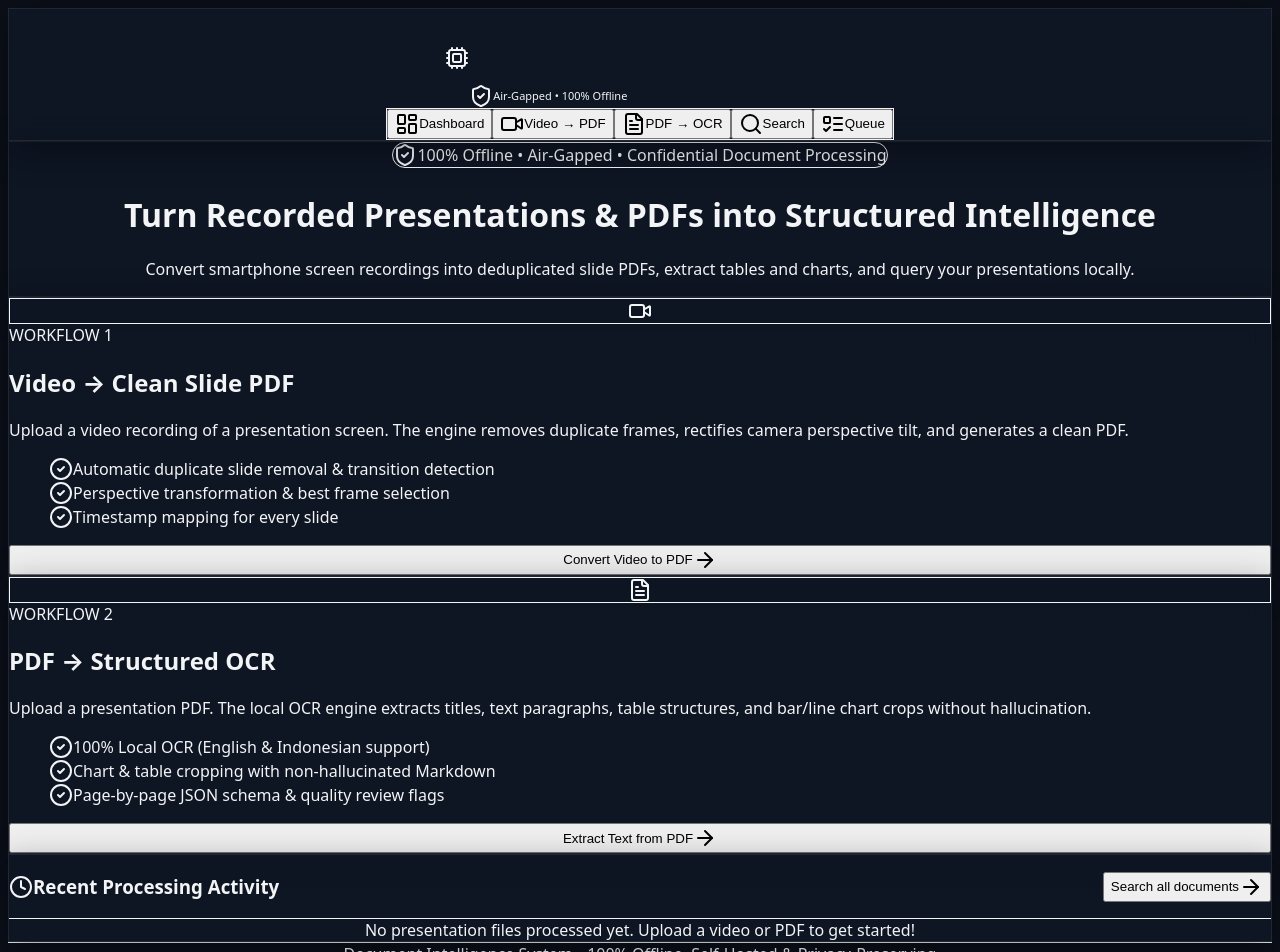
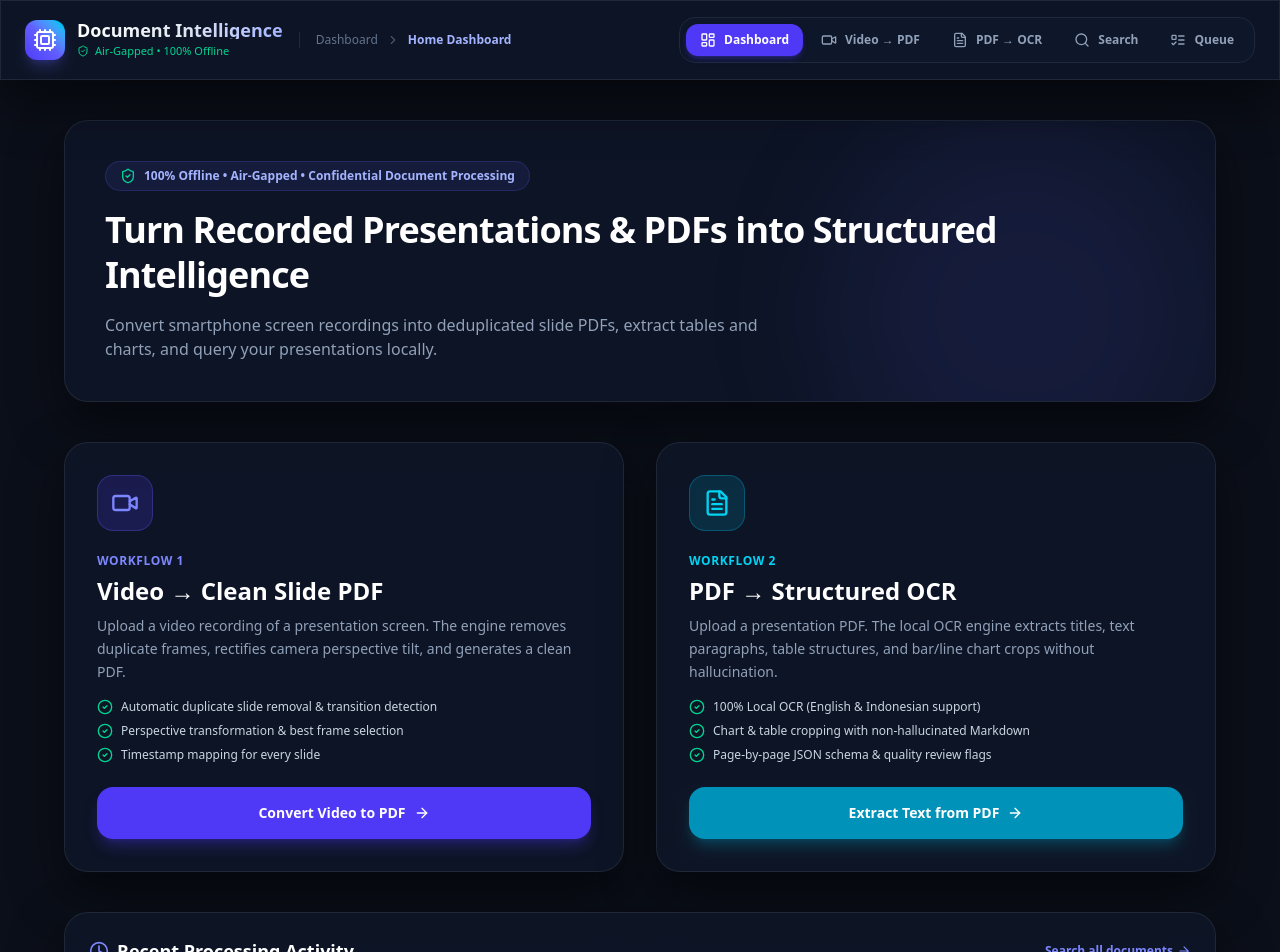
Before and after one commit to lafatha/TranscribeAI, a Next.js app in the folder frontend/: page / in a window 1280 px wide. Shown: the top 952 px of the page. Built offline with nearby package versions, Linux system fonts and the light colour scheme; no server answers.

Commit message:
fix(ui): resolve Tailwind CSS v4 styling directive and enhance dark mode glassmorphism UI

```diff
--- a/frontend/src/app/globals.css
+++ b/frontend/src/app/globals.css
@@ -1,50 +1,68 @@
-@tailwind base;
-@tailwind components;
-@tailwind utilities;
+@import "tailwindcss";
 
 :root {
-  --background: #0b0f19;
-  --foreground: #f3f4f6;
+  --background: #090d16;
+  --foreground: #f8fafc;
 }
 
 body {
   color: var(--foreground);
-  background: var(--background);
-  font-family: system-ui, -apple-system, BlinkMacSystemFont, 'Segoe UI', Roboto, Oxygen, Ubuntu, Cantarell, sans-serif;
+  background-color: var(--background);
+  background-image:
+    radial-gradient(at 0% 0%, rgba(99, 102, 241, 0.12) 0px, transparent 50%),
+    radial-gradient(at 100% 100%, rgba(6, 182, 212, 0.08) 0px, transparent 50%);
+  background-attachment: fixed;
+  font-family: system-ui, -apple-system, BlinkMacSystemFont, 'Segoe UI', Roboto, sans-serif;
+  min-height: 100vh;
+  -webkit-font-smoothing: antialiased;
 }
 
-/* Glassmorphism utilities */
+/* Glassmorphism Panel */
 .glass-panel {
-  background: rgba(17, 24, 39, 0.75);
-  backdrop-filter: blur(12px);
+  background: rgba(15, 23, 42, 0.75);
+  backdrop-filter: blur(20px);
+  -webkit-backdrop-filter: blur(20px);
   border: 1px solid rgba(255, 255, 255, 0.08);
-  box-shadow: 0 8px 32px 0 rgba(0, 0, 0, 0.37);
+  box-shadow: 0 20px 50px rgba(0, 0, 0, 0.5);
 }
 
+/* Glassmorphism Interactive Card */
 .glass-card {
-  background: rgba(31, 41, 55, 0.6);
-  backdrop-filter: blur(8px);
-  border: 1px solid rgba(255, 255, 255, 0.06);
-  transition: all 0.2s ease-in-out;
+  background: rgba(30, 41, 59, 0.5);
+  backdrop-filter: blur(12px);
+  -webkit-backdrop-filter: blur(12px);
+  border: 1px solid rgba(255, 255, 255, 0.07);
+  transition: all 0.25s cubic-bezier(0.4, 0, 0.2, 1);
 }
 
 .glass-card:hover {
+  background: rgba(30, 41, 59, 0.75);
   border-color: rgba(99, 102, 241, 0.4);
-  transform: translateY(-2px);
+  transform: translateY(-3px);
+  box-shadow: 0 16px 36px -10px rgba(99, 102, 241, 0.25);
 }
 
-/* Custom scrollbars */
+/* Custom Scrollbars */
 ::-webkit-scrollbar {
   width: 6px;
   height: 6px;
 }
 ::-webkit-scrollbar-track {
-  background: #0f172a;
+  background: #090d16;
 }
 ::-webkit-scrollbar-thumb {
   background: #334155;
-  border-radius: 4px;
+  border-radius: 9999px;
 }
 ::-webkit-scrollbar-thumb:hover {
   background: #475569;
 }
+
+/* Subtle Pulsing Glow */
+.glow-indigo {
+  box-shadow: 0 0 25px -5px rgba(99, 102, 241, 0.4);
+}
+
+.glow-cyan {
+  box-shadow: 0 0 25px -5px rgba(6, 182, 212, 0.4);
+}
```
